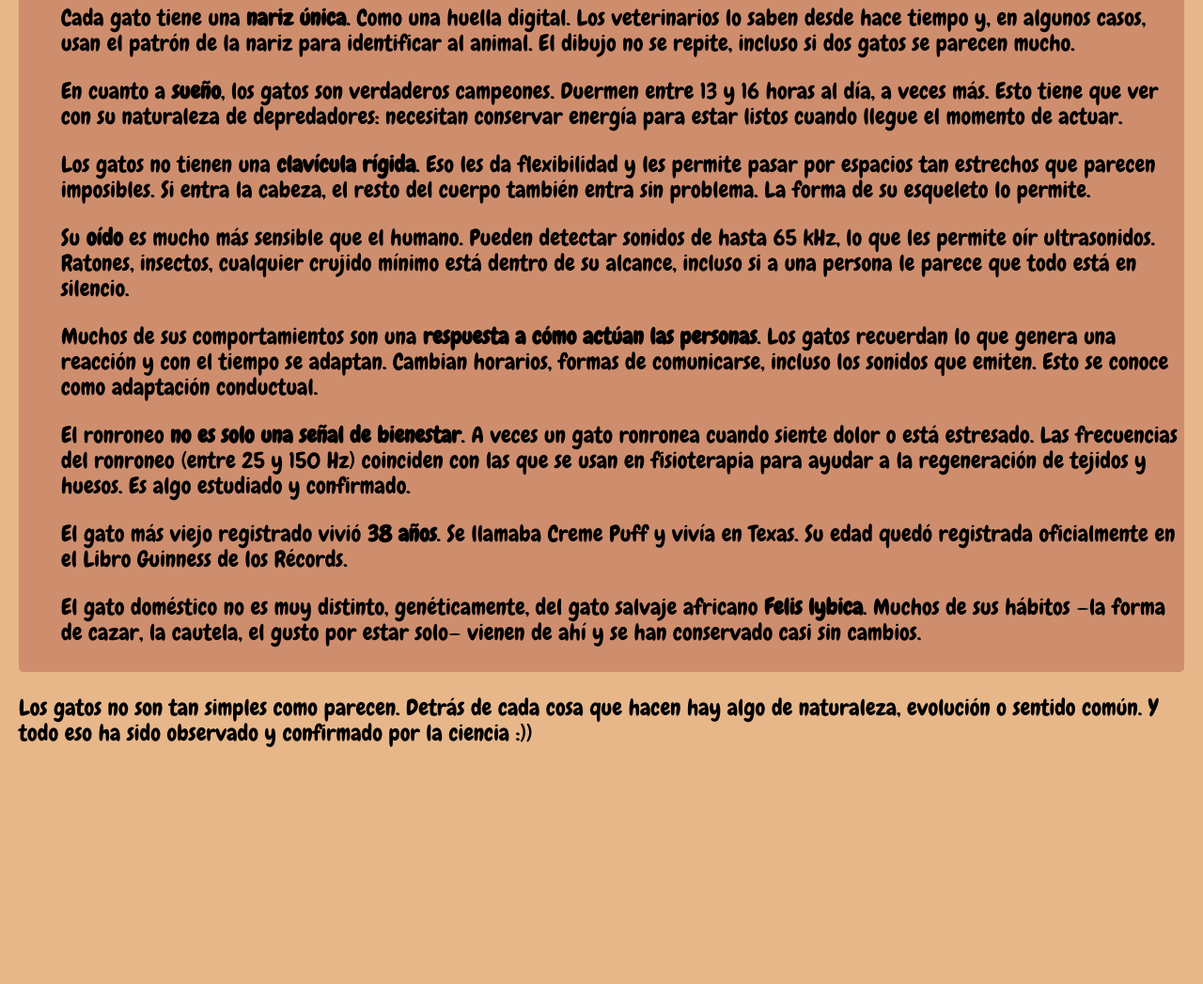
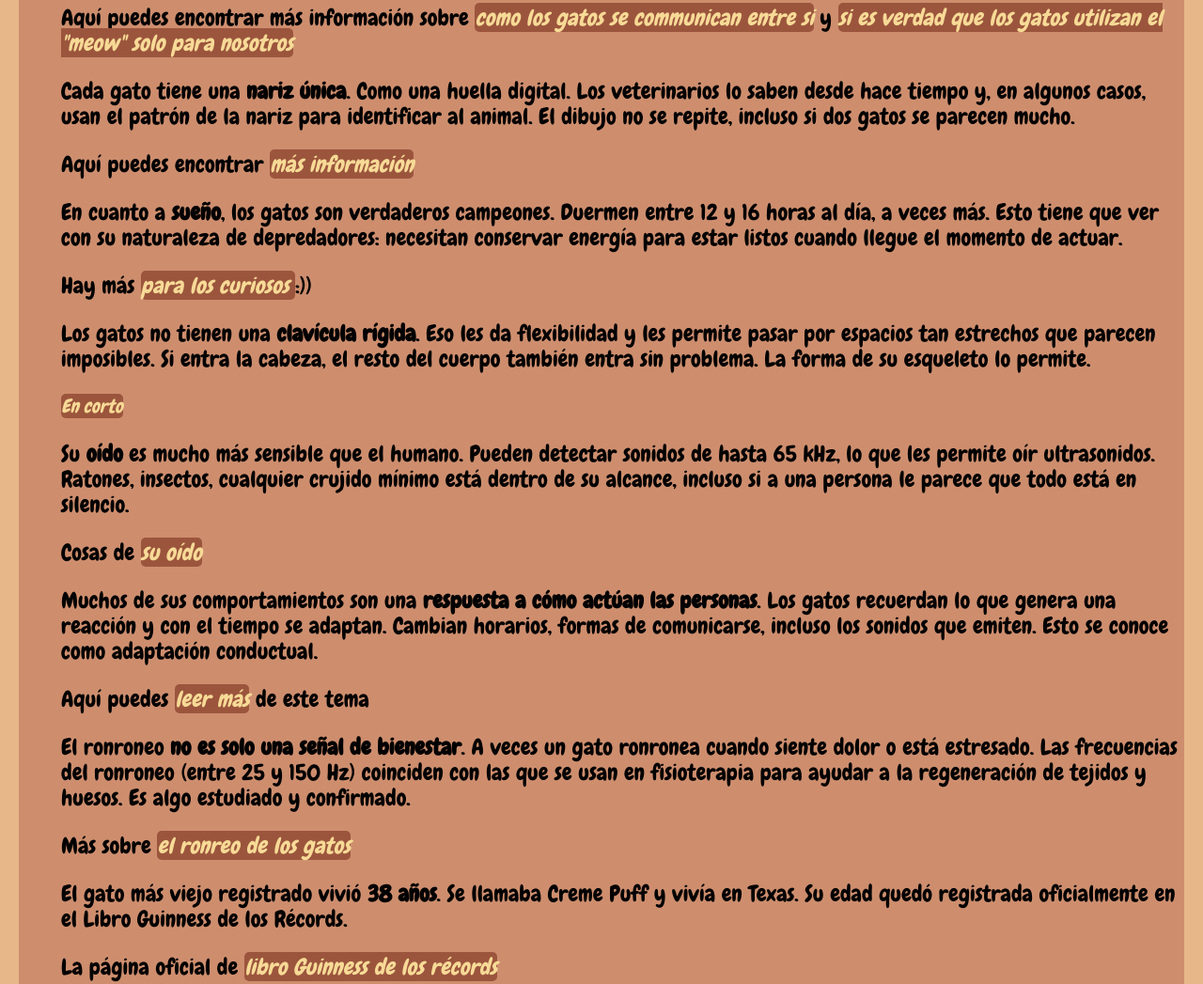
Before and after one commit to Cata-Linn/Gatitos, a plain HTML site: page Hechos.HTML in a window 1280 px wide. Shown: the part 969-2016 px from the top of the page at 94% size. Before the commit the page ends 1806 px from the top, so only its background shows below. Drawn offline with Linux system fonts and the light colour scheme.

Commit message:
Добавлены ссылки на сайты с инфо

```diff
--- a/Hechos.HTML
+++ b/Hechos.HTML
@@ -57,7 +57,7 @@
         }
 
         .navbar a:hover {
-            background-color: #8B4513;
+            background-color: #9c553d;
         }
 
         .content {
@@ -67,6 +67,16 @@
         ::selection {
             background-color:#ad0000 ;
             color:#ffffff ;
+        }
+
+        a {
+            text-decoration: none ;
+            color: rgb(247, 218, 150);
+        }
+
+        span {
+            background-color: #9c553d;
+            border-radius: 5px;
         }
     </style>
 
@@ -89,22 +99,31 @@
 
         <ul>
             <p>Por ejemplo, <strong>el maullido</strong>. Entre sí, los gatos adultos casi no lo usan. Es un sonido que emplean principalmente para comunicarse con los humanos. Las posturas, la cola, las orejas, el ronroneo y otros gestos se reservan para el trato entre gatos. Pero para decir algo a una persona, aparece el maullido.</p>
+            <p>Aquí puedes encontrar más información sobre <span><em><a href="https://www.petmd.com/cat/behavior/how-do-cats-talk-to-each-other" target="_blank">como los gatos se communican entre si</a></em></span> y <span><em><a href="https://www.hartz.com/truth-or-myth-cats-only-meow-to-humans/" target="_blank"> si es verdad que los gatos utilizan el "meow" solo para nosotros</a></em></span></p>
 
             <p>Cada gato tiene una <strong>nariz única</strong>. Como una huella digital. Los veterinarios lo saben desde hace tiempo y, en algunos casos, usan el patrón de la nariz para identificar al animal. El dibujo no se repite, incluso si dos gatos se parecen mucho.</p>
+            <p>Aquí puedes encontrar <span><em><a href="https://animaldreamboat.com/the-feline-fingerprint-exploring-the-uniqueness-of-cat-noses/" target="_blank">más información</a></em></span></p>
 
-            <p>En cuanto a <strong>sueño</strong>, los gatos son verdaderos campeones. Duermen entre 13 y 16 horas al día, a veces más. Esto tiene que ver con su naturaleza de depredadores: necesitan conservar energía para estar listos cuando llegue el momento de actuar.</p>
+            <p>En cuanto a <strong>sueño</strong>, los gatos son verdaderos campeones. Duermen entre 12 y 16 horas al día, a veces más. Esto tiene que ver con su naturaleza de depredadores: necesitan conservar energía para estar listos cuando llegue el momento de actuar.</p>
+            <p>Hay más <span><em><a href="https://www.petmd.com/cat/behavior/why-do-cats-sleep-so-much" target="_blank">para los curiosos </a></em></span> :))</p>
 
             <p>Los gatos no tienen una <strong>clavícula rígida</strong>. Eso les da flexibilidad y les permite pasar por espacios tan estrechos que parecen imposibles. Si entra la cabeza, el resto del cuerpo también entra sin problema. La forma de su esqueleto lo permite.</p>
+            <span><em><a href="https://asknature.org/strategy/skeletal-construction-provides-shock-absorption/" target="_blank"> En corto</a></em></span>
 
             <p>Su <strong>oído</strong> es mucho más sensible que el humano. Pueden detectar sonidos de hasta 65 kHz, lo que les permite oír ultrasonidos. Ratones, insectos, cualquier crujido mínimo está dentro de su alcance, incluso si a una persona le parece que todo está en silencio.</p>
+            <p>Cosas de <span><em><a href="https://www.hiddenhearing.co.uk/hearing-blog/case-studies/cats-and-their-hearing" target="_blank">su oído</a></em></span></p>
 
             <p>Muchos de sus comportamientos son una <strong>respuesta a cómo actúan las personas</strong>. Los gatos recuerdan lo que genera una reacción y con el tiempo se adaptan. Cambian horarios, formas de comunicarse, incluso los sonidos que emiten. Esto se conoce como adaptación conductual.</p>
+            <p>Aquí puedes <span><em><a href="https://www.oasy.com/en/pet-news/useful-tips/studies-to-understand-cats-behaviour" target="_blank">leer más</a></em></span> de este tema</p>
 
             <p>El ronroneo <strong>no es solo una señal de bienestar</strong>. A veces un gato ronronea cuando siente dolor o está estresado. Las frecuencias del ronroneo (entre 25 y 150 Hz) coinciden con las que se usan en fisioterapia para ayudar a la regeneración de tejidos y huesos. Es algo estudiado y confirmado.</p>
+            <p>Más sobre <span><em><a href="https://www.ellevetsciences.com/pet-care/why-do-cats-purr/?srsltid=AfmBOooDhHa_i_b9XfWUqmrdFjw0NCIifz5iyD5aNWoouZSbVoA9gykO" target="_blank">el ronreo de los gatos</a></em></span></p>
 
             <p>El gato más viejo registrado vivió <strong>38 años</strong>. Se llamaba Creme Puff y vivía en Texas. Su edad quedó registrada oficialmente en el Libro Guinness de los Récords.</p>
+            <p>La página oficial de <span><em><a href="https://www.guinnessworldrecords.com/world-records/oldest-cat-ever" target="_blank">libro Guinness de los récords</a></em></span></p>
 
             <p>El gato doméstico no es muy distinto, genéticamente, del gato salvaje africano <strong>Felis lybica</strong>. Muchos de sus hábitos —la forma de cazar, la cautela, el gusto por estar solo— vienen de ahí y se han conservado casi sin cambios.</p>
+
 
         </ul>
     </div>
```
Also changed, not shown: Extention.HTML (+2 -2 lines), Historia.HTML (+10 -4 lines), Porquegatos.HTML (+1 -1 lines).
